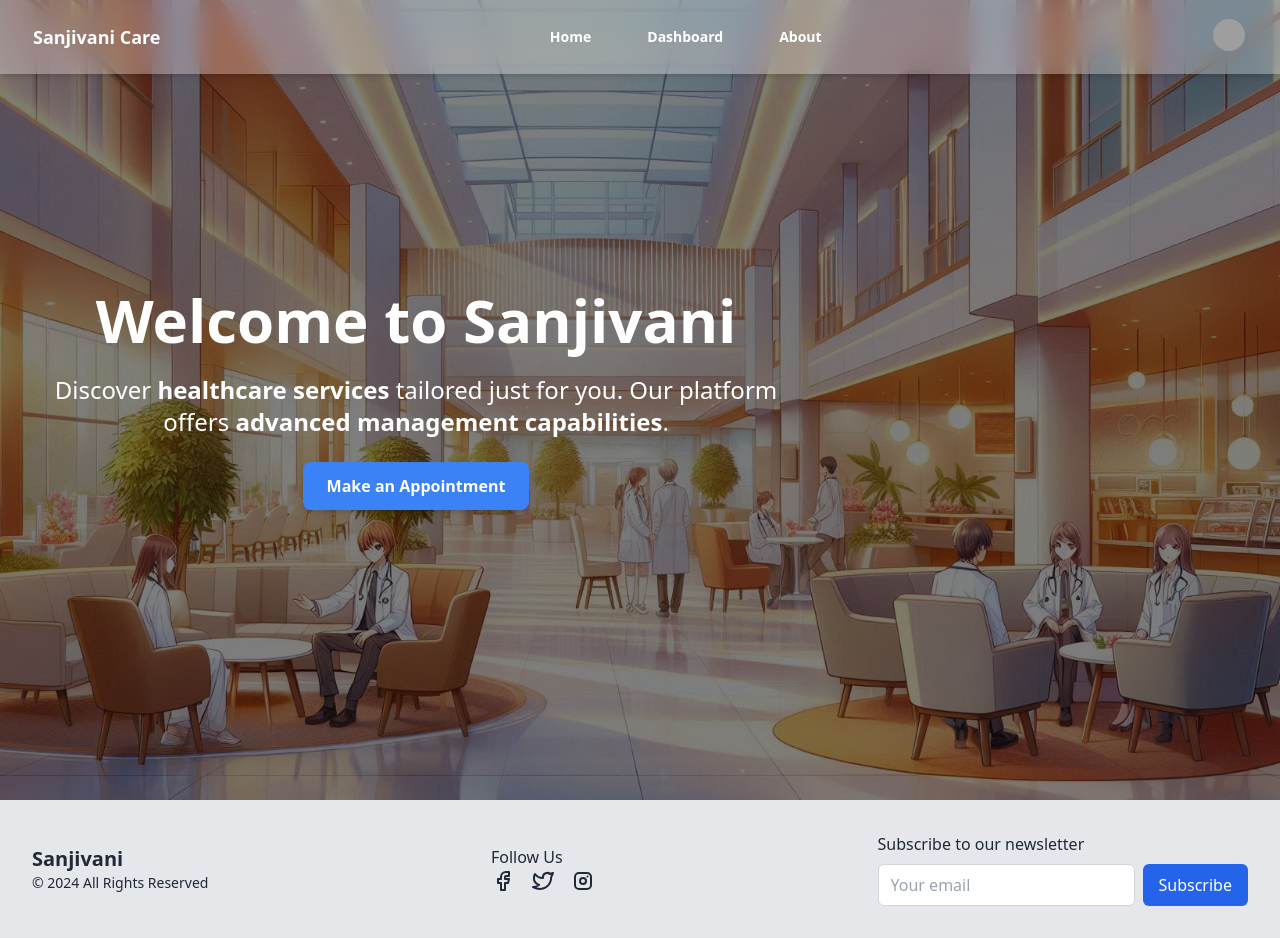
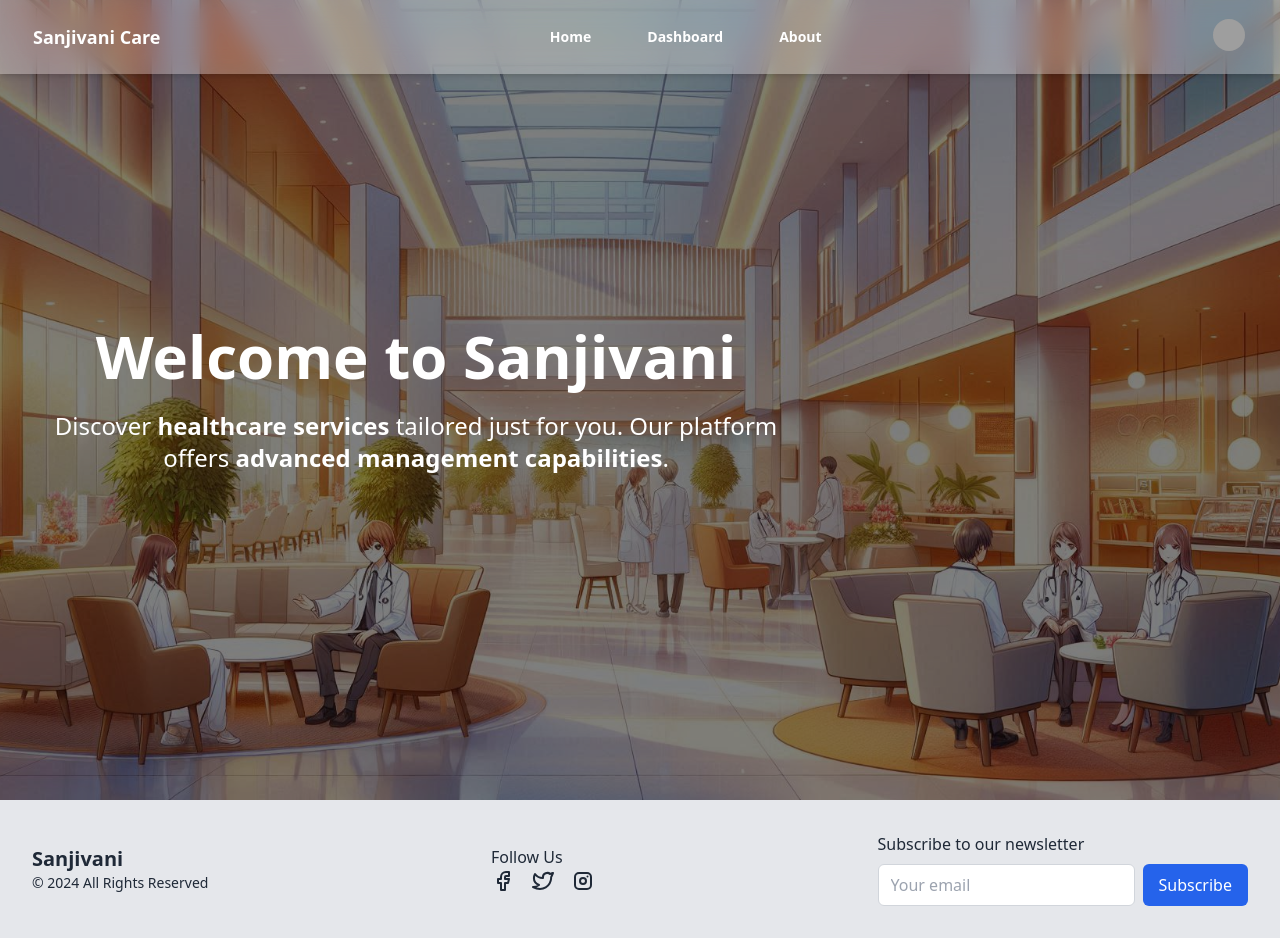
Before and after one commit to EhsaasChaudhary/sanjivani, a Next.js app: page / in a window 1280 px wide. Built offline with nearby package versions, Linux system fonts and the light colour scheme; grey boxes are pictures that could not be loaded.

Commit message:
Update page.tsx

```diff
--- a/app/page.tsx
+++ b/app/page.tsx
@@ -26,9 +26,9 @@ export default function Component() {
           <p className="text-lg md:text-xl lg:text-2xl text-white">
             Discover <span className="font-bold">healthcare services</span> tailored just for you. Our platform offers <span className="font-bold">advanced management capabilities</span>.
           </p>
-          <a href="/appointments" className="mt-6 inline-block px-6 py-3 bg-blue-500 text-white font-semibold rounded-lg shadow-md hover:bg-blue-600">
+          {/* <a href="/appointments" className="mt-6 inline-block px-6 py-3 bg-blue-500 text-white font-semibold rounded-lg shadow-md hover:bg-blue-600">
             Make an Appointment
-          </a>
+          </a> */}
         </div>
       </div>
     </div>
```
